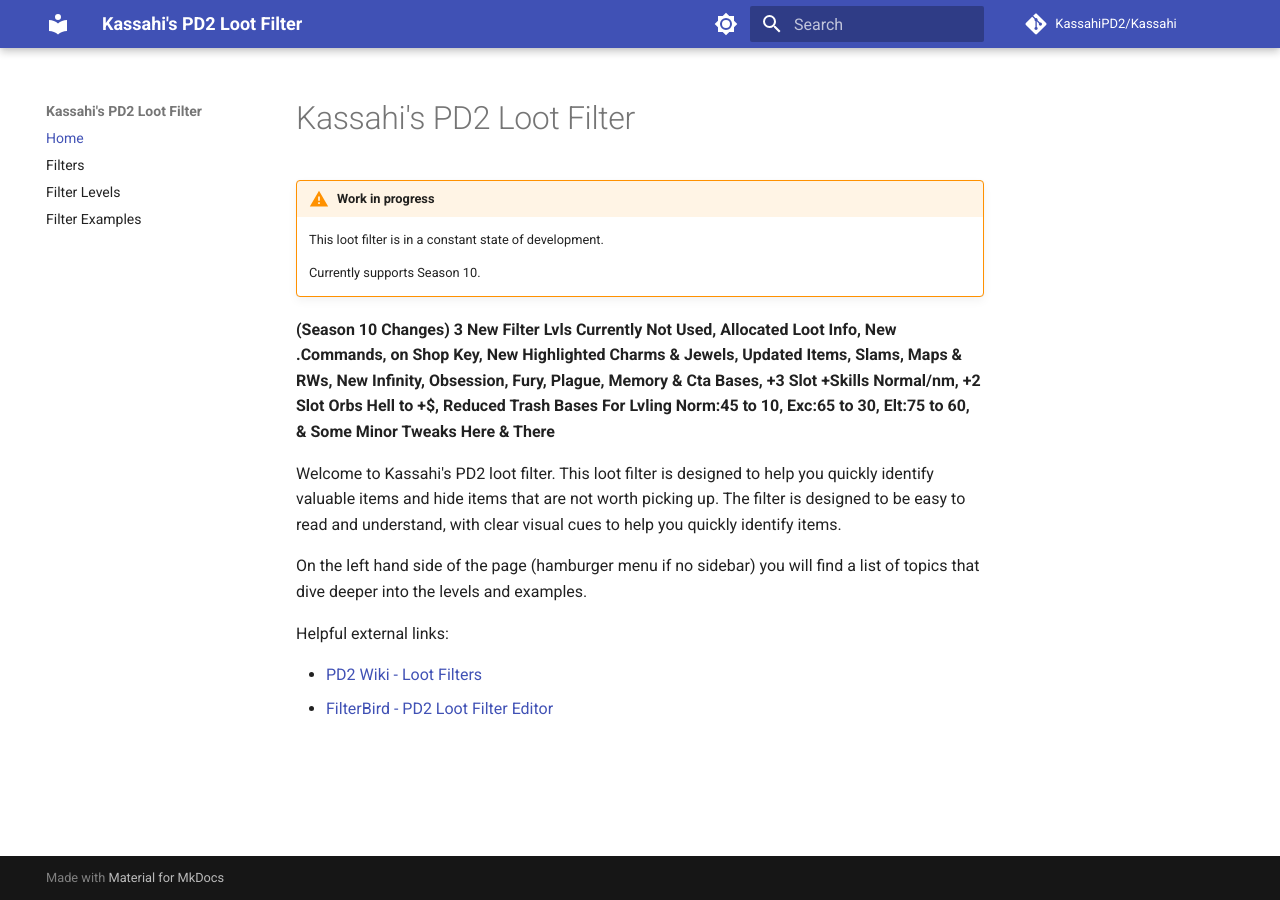
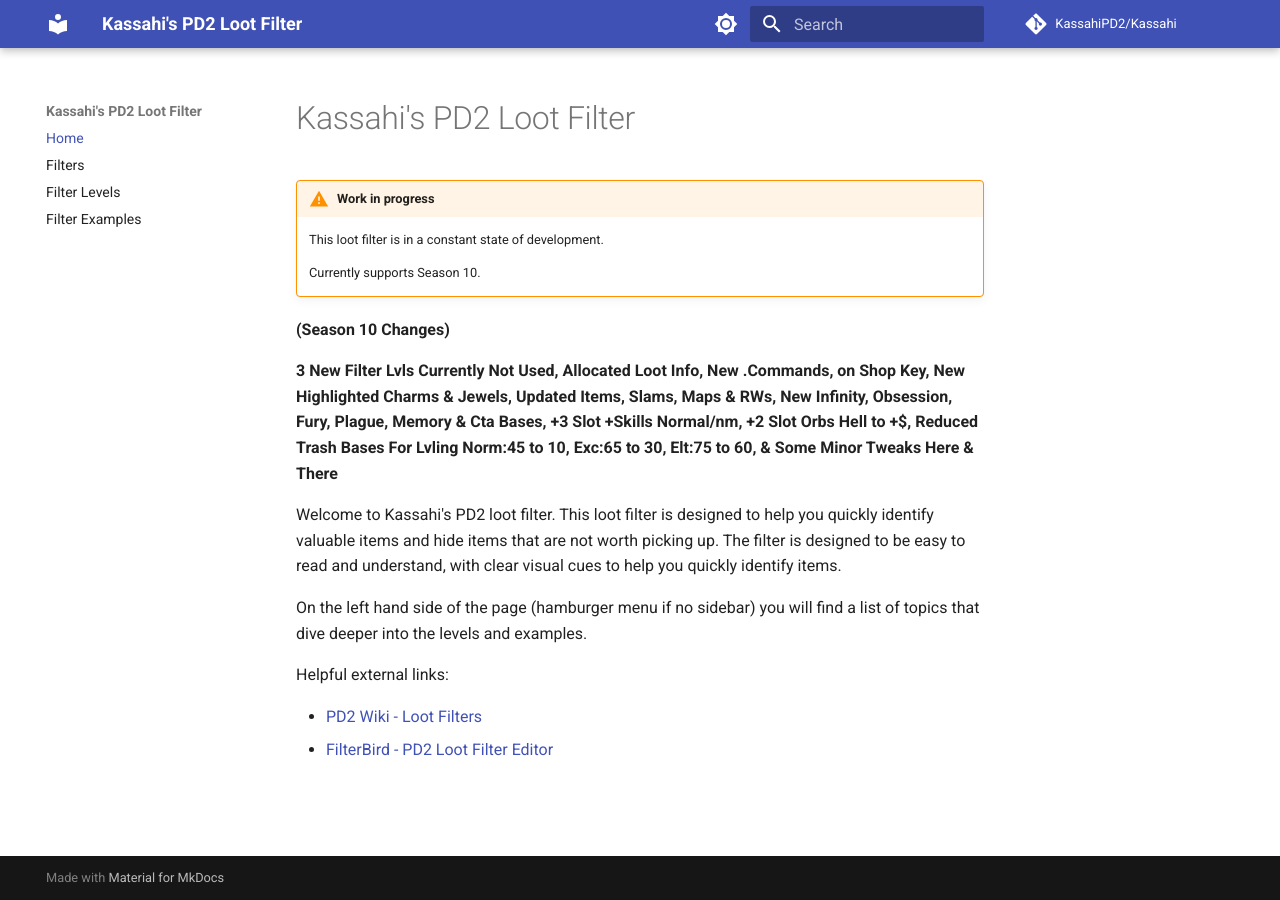
Before and after one commit to KassahiPD2/Kassahi, an MkDocs documentation site: the page built from docs/index.md, in a window 1280 px wide. Built offline with MkDocs 1.6.1 and Material for MkDocs 9.7.7, drawn with Linux system fonts in a browser that asks for light colours; comment, search, counter and statistics services are not loaded.

```diff
--- a/docs/index.md
+++ b/docs/index.md
@@ -6,8 +6,9 @@
 
     Currently supports Season 10.
 
-**(Season 10 Changes)
-3 New Filter Lvls Currently Not Used, Allocated Loot Info, New .Commands, on Shop Key, New Highlighted Charms & Jewels, Updated Items, Slams, Maps & RWs, New Infinity, Obsession, Fury, Plague, Memory & Cta Bases, +3 Slot +Skills Normal/nm, +2 Slot Orbs Hell to +$, Reduced Trash Bases For Lvling Norm:45 to 10, Exc:65 to 30, Elt:75 to 60, & Some Minor Tweaks Here & There**
+**(Season 10 Changes)**
+
+**3 New Filter Lvls Currently Not Used, Allocated Loot Info, New .Commands, on Shop Key, New Highlighted Charms & Jewels, Updated Items, Slams, Maps & RWs, New Infinity, Obsession, Fury, Plague, Memory & Cta Bases, +3 Slot +Skills Normal/nm, +2 Slot Orbs Hell to +$, Reduced Trash Bases For Lvling Norm:45 to 10, Exc:65 to 30, Elt:75 to 60, & Some Minor Tweaks Here & There**
 
 
 Welcome to Kassahi's PD2 loot filter. This loot filter is designed to help you quickly identify valuable items and hide items that are not worth picking up. The filter is designed to be easy to read and understand, with clear visual cues to help you quickly identify items.
```
